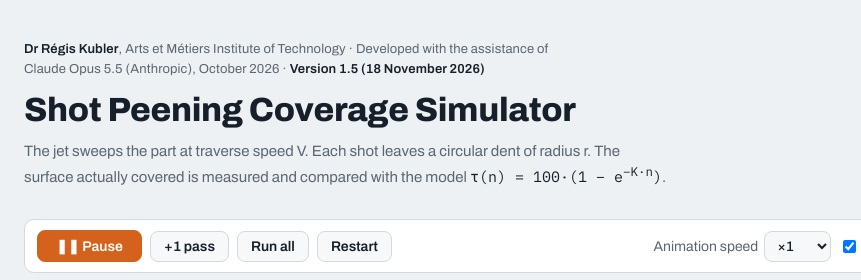
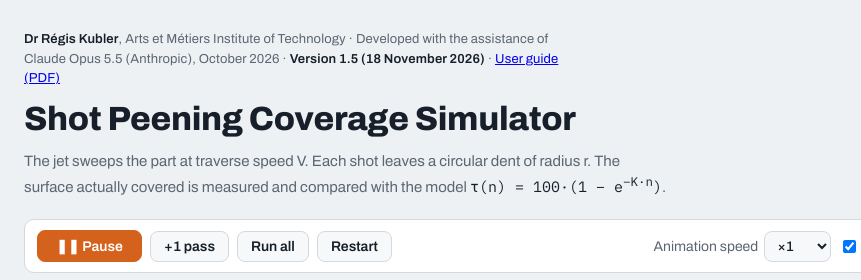
Before and after one commit to rkubler/peening-coverage, a plain HTML site: page index.html in a window 1280 px wide. Shown: the top 280 px of the page, 0-861 px from the left. Drawn offline with Linux system fonts and the light colour scheme.

Commit message:
Add files via upload

```diff
--- a/index.html
+++ b/index.html
@@ -97,7 +97,7 @@ ol.chain li.on::before{color:var(--accent)}
 <div class="wrap">
 <header class="hero">
 <div class="htext">
-  <p class="byline"><b>Dr Régis Kubler</b>, Arts et Métiers Institute of Technology · Developed with the assistance of Claude Opus 5.5 (Anthropic), October 2026 · <b>Version 1.5 (18 November 2026)</b></p>
+  <p class="byline"><b>Dr Régis Kubler</b>, Arts et Métiers Institute of Technology · Developed with the assistance of Claude Opus 5.5 (Anthropic), October 2026 · <b>Version 1.5 (18 November 2026)</b> · <a href="https://rkubler.github.io/peening-coverage/docs/local_coverage_guide.pdf" target="_blank" rel="noopener">User guide (PDF)</a></p>
   <h1>Shot Peening Coverage Simulator</h1>
   <p>The jet sweeps the part at traverse speed V. Each shot leaves a circular dent of radius r. The surface actually covered is measured and compared with the model <span class="formula">τ(n) = 100·(1 − e<sup>−K·n</sup>)</span>.</p>
 </div>
```
Also changed, not shown: docs/img/header.png (added), docs/img/sec1.png (added), docs/img/sec2.png (added), docs/img/sec3.png (added), docs/img/toolbar.png (added), 7 other files.
